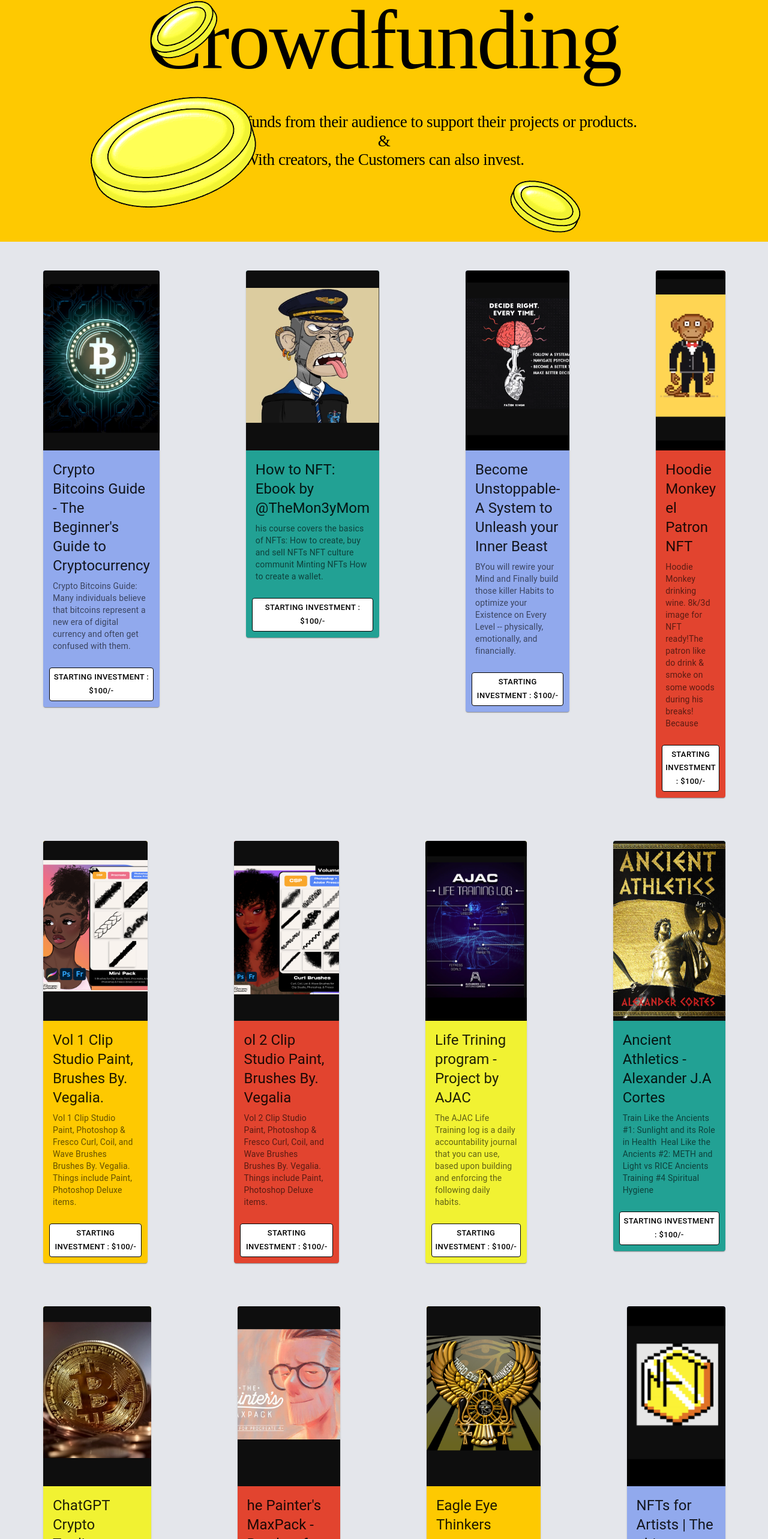
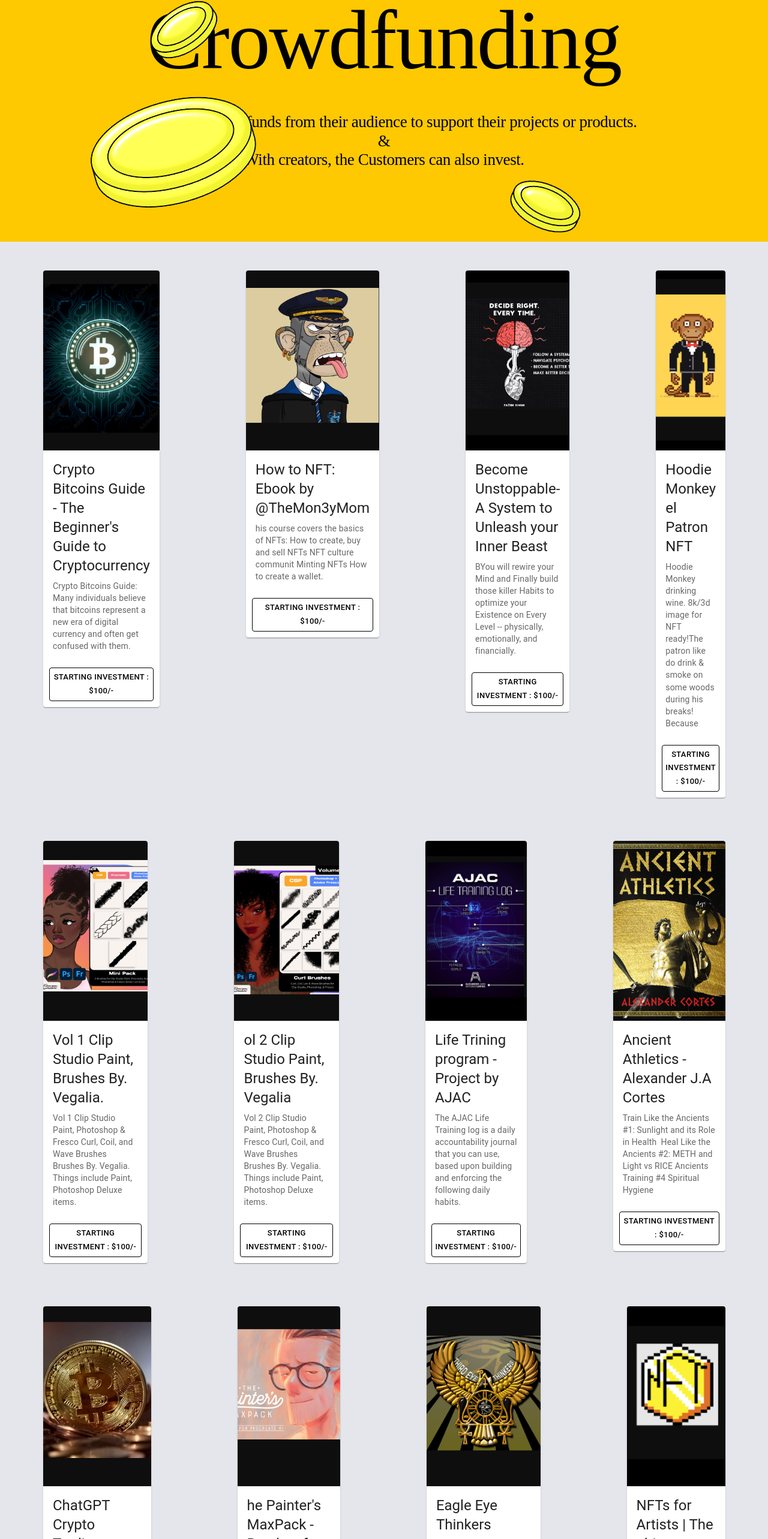
Before and after one commit to thesumitsuryawanshi/Crowdfunding_Gumroad, a React (Create React App) app: page /crowdfunding in a window 1280 px wide. Shown: the part 189-2755 px from the top of the page at 60% size. Built offline with nearby package versions, Linux system fonts and the light colour scheme.

Commit message:
Button aesthetics changed and card color as well.

```diff
--- a/src/components/crowdfunding.js
+++ b/src/components/crowdfunding.js
@@ -261,11 +261,7 @@
                   px: { xs: 0, lg: 6 },
                 }}
               >
-                <Card
-                  style={{
-                    backgroundColor: "#91A9ED",
-                  }}
-                >
+                <Card>
                   <CardMedia
                     sx={{ height: 300 }}
                     image={bitcoin2}
@@ -284,8 +280,6 @@
                   </CardContent>
                   <CardActions>
                     <Button
-                      size="small"
-                      onClick={OpenStripe}
                       display={"flex"}
                       flexDirection={"row"}
                       justifyContent={"start"}
@@ -297,6 +291,8 @@
                         border: "1px solid black",
                         borderRadius: "4px",
                       }}
+                      size="small"
+                      onClick={OpenStripe}
                     >
                       Starting Investment : $100/-
                     </Button>
@@ -330,11 +326,7 @@
                 xs={12}
                 sx={{ mx: "auto", px: { xs: 0, lg: 6 } }}
               >
-                <Card
-                  style={{
-                    backgroundColor: "#22A194",
-                  }}
-                >
+                <Card>
                   <CardMedia
                     sx={{ height: 300 }}
                     image={MonkeyNFT}
@@ -352,8 +344,6 @@
                   </CardContent>
                   <CardActions>
                     <Button
-                      size="small"
-                      onClick={OpenStripe}
                       display={"flex"}
                       flexDirection={"row"}
                       justifyContent={"start"}
@@ -365,6 +355,8 @@
                         border: "1px solid black",
                         borderRadius: "4px",
                       }}
+                      size="small"
+                      onClick={OpenStripe}
                     >
                       Starting Investment : $100/-
                     </Button>
@@ -398,11 +390,7 @@
                 xs={12}
                 sx={{ mx: "auto", px: { xs: 0, lg: 6 } }}
               >
-                <Card
-                  style={{
-                    backgroundColor: "#91A9ED",
-                  }}
-                >
+                <Card>
                   <CardMedia
                     sx={{ height: 300 }}
                     image={brainimg}
@@ -420,8 +408,6 @@
                   </CardContent>
                   <CardActions>
                     <Button
-                      size="small"
-                      onClick={OpenStripe}
                       display={"flex"}
                       flexDirection={"row"}
                       justifyContent={"start"}
@@ -433,6 +419,8 @@
                         border: "1px solid black",
                         borderRadius: "4px",
                       }}
+                      size="small"
+                      onClick={OpenStripe}
                     >
                       {" "}
                       Starting Investment : $100/-
@@ -467,11 +455,7 @@
                 xs={12}
                 sx={{ mx: "auto", px: { xs: 0, lg: 6 } }}
               >
-                <Card
-                  style={{
-                    backgroundColor: "#E2442F",
-                  }}
-                >
+                <Card>
                   <CardMedia
                     sx={{ height: 300 }}
                     image={monkeynft2}
@@ -489,8 +473,6 @@
                   </CardContent>
                   <CardActions>
                     <Button
-                      size="small"
-                      onClick={OpenStripe}
                       display={"flex"}
                       flexDirection={"row"}
                       justifyContent={"start"}
@@ -502,6 +484,8 @@
                         border: "1px solid black",
                         borderRadius: "4px",
                       }}
+                      size="small"
+                      onClick={OpenStripe}
                     >
                       Starting Investment : $100/-
                     </Button>
@@ -541,11 +525,7 @@
                 xs={12}
                 sx={{ mx: "auto", px: { xs: 0, lg: 6 } }}
               >
-                <Card
-                  style={{
-                    backgroundColor: "#FEC901",
-                  }}
-                >
+                <Card>
                   <CardMedia
                     sx={{ height: 300 }}
                     image={mshair1}
@@ -563,8 +543,6 @@
                   </CardContent>
                   <CardActions>
                     <Button
-                      size="small"
-                      onClick={OpenStripe}
                       display={"flex"}
                       flexDirection={"row"}
                       justifyContent={"start"}
@@ -576,6 +554,8 @@
                         border: "1px solid black",
                         borderRadius: "4px",
                       }}
+                      size="small"
+                      onClick={OpenStripe}
                     >
                       Starting Investment : $100/-
                     </Button>
@@ -609,11 +589,7 @@
                 xs={12}
                 sx={{ mx: "auto", px: { xs: 0, lg: 6 } }}
               >
-                <Card
-                  style={{
-                    backgroundColor: "#E2442F",
-                  }}
-                >
+                <Card>
                   <CardMedia
                     sx={{ height: 300 }}
                     image={mshair2}
@@ -631,8 +607,6 @@
                   </CardContent>
                   <CardActions>
                     <Button
-                      size="small"
-                      onClick={OpenStripe}
                       display={"flex"}
                       flexDirection={"row"}
                       justifyContent={"start"}
@@ -644,6 +618,8 @@
                         border: "1px solid black",
                         borderRadius: "4px",
                       }}
+                      size="small"
+                      onClick={OpenStripe}
                     >
                       Starting Investment : $100/-
                     </Button>
@@ -677,11 +653,7 @@
                 xs={12}
                 sx={{ mx: "auto", px: { xs: 0, lg: 6 } }}
               >
-                <Card
-                  style={{
-                    backgroundColor: "#F1F232",
-                  }}
-                >
+                <Card>
                   <CardMedia
                     sx={{ height: 300 }}
                     image={vitrivianMan}
@@ -699,8 +671,6 @@
                   </CardContent>
                   <CardActions>
                     <Button
-                      size="small"
-                      onClick={OpenStripe}
                       display={"flex"}
                       flexDirection={"row"}
                       justifyContent={"start"}
@@ -712,6 +682,8 @@
                         border: "1px solid black",
                         borderRadius: "4px",
                       }}
+                      size="small"
+                      onClick={OpenStripe}
                     >
                       Starting Investment : $100/-
                     </Button>
@@ -745,11 +717,7 @@
                 xs={12}
                 sx={{ mx: "auto", px: { xs: 0, lg: 6 } }}
               >
-                <Card
-                  style={{
-                    backgroundColor: "#22A194",
-                  }}
-                >
+                <Card>
                   <CardMedia
                     sx={{ height: 300 }}
                     image={ancientHero1}
@@ -767,8 +735,6 @@
                   </CardContent>
                   <CardActions>
                     <Button
-                      size="small"
-                      onClick={OpenStripe}
                       display={"flex"}
                       flexDirection={"row"}
                       justifyContent={"start"}
@@ -780,6 +746,8 @@
                         border: "1px solid black",
                         borderRadius: "4px",
                       }}
+                      size="small"
+                      onClick={OpenStripe}
                     >
                       Starting Investment : $100/-
                     </Button>
@@ -819,11 +787,7 @@
                 xs={12}
                 sx={{ mx: "auto", px: { xs: 0, lg: 6 } }}
               >
-                <Card
-                  style={{
-                    backgroundColor: "#F1F232",
-                  }}
-                >
+                <Card>
                   <CardMedia
                     sx={{ height: 300 }}
                     image={bitcoin1}
@@ -842,7 +806,6 @@
                   <CardActions>
                     <Button
                       size="small"
-                      onClick={OpenStripe}
                       display={"flex"}
                       flexDirection={"row"}
                       justifyContent={"start"}
@@ -854,6 +817,7 @@
                         border: "1px solid black",
                         borderRadius: "4px",
                       }}
+                      onClick={OpenStripe}
                     >
                       Starting Investment : $100/-
                     </Button>
@@ -887,11 +851,7 @@
                 xs={12}
                 sx={{ mx: "auto", px: { xs: 0, lg: 6 } }}
               >
-                <Card
-                  style={{
-                    backgroundColor: "#E2442F",
-                  }}
-                >
+                <Card>
                   <CardMedia
                     sx={{ height: 300 }}
                     image={maxpack3}
@@ -956,11 +916,7 @@
                   xs={12}
                   sx={{ mx: "auto", px: { xs: 0, lg: 6 } }}
                 >
-                  <Card
-                    style={{
-                      backgroundColor: "#FEC901",
-                    }}
-                  >
+                  <Card>
                     <CardMedia
                       sx={{ height: 300 }}
                       image={eagleimg}
@@ -1026,11 +982,7 @@
                 xs={12}
                 sx={{ mx: "auto", px: { xs: 0, lg: 6 } }}
               >
-                <Card
-                  style={{
-                    backgroundColor: "#91A9ED",
-                  }}
-                >
+                <Card>
                   <CardMedia
                     sx={{ height: 300 }}
                     image={pixelcoin1}
```
